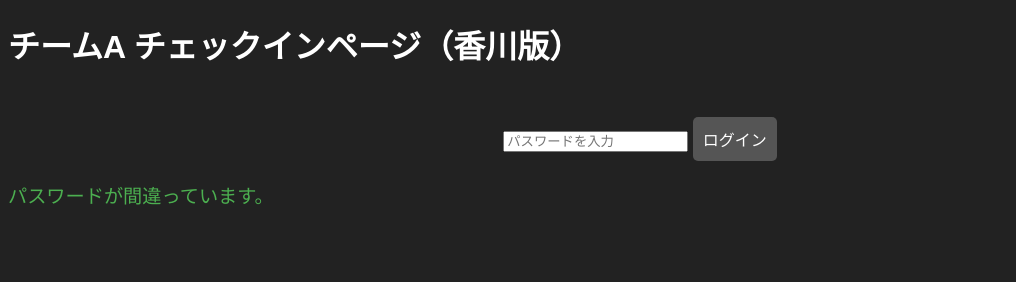
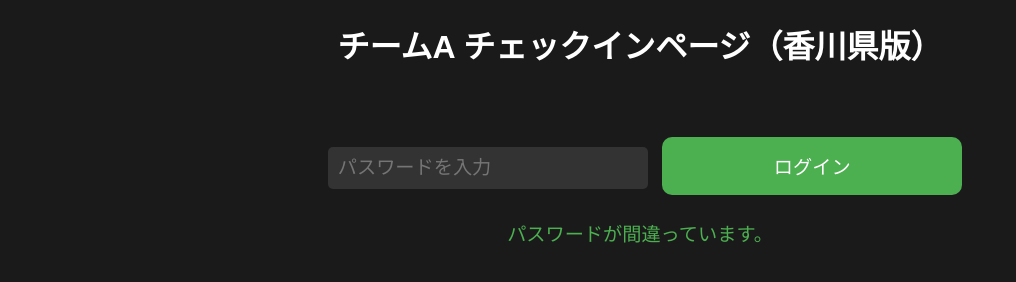
Before and after one commit to kotisahoika/KAGAWAa, a plain HTML site: page index.html in a window 1280 px wide. Both pictures are taken after a click on the button "ログイン". Shown: the whole page, without its empty margins (0-1016 px from the left). Drawn offline with Linux system fonts and the light colour scheme; no server answers.

Commit message:
index.html

```diff
--- a/index.html
+++ b/index.html
@@ -2,42 +2,57 @@
 <html lang="ja">
 <head>
     <meta charset="UTF-8">
-    <title>チームA チェックインページ（香川版）</title>
+    <meta name="viewport" content="width=device-width, initial-scale=1.0">
+    <title>チームA チェックインページ（香川県版）</title>
     <style>
         body {
-            background-color: #222;
+            background-color: #1a1a1a;
             color: white;
             font-family: Arial, sans-serif;
+            margin: 0;
+            padding: 0;
+            text-align: center;
         }
         button {
-            background-color: #555;
+            background-color: #4CAF50;
             color: white;
             border: none;
-            padding: 10px;
+            padding: 15px;
             cursor: pointer;
-            border-radius: 5px;
-            font-size: 1em;
-            transition: background-color 0.3s;
+            font-size: 1.2em;
+            border-radius: 10px;
+            margin-top: 20px;
+            width: 80%;
+            max-width: 300px;
         }
         button:hover {
-            background-color: #777;
+            background-color: #45a049;
         }
-        .score-info {
+        input {
+            padding: 10px;
+            font-size: 1.2em;
+            margin: 10px;
+            width: 80%;
+            max-width: 300px;
+            border-radius: 5px;
+            border: none;
+            background-color: #333;
+            color: white;
+        }
+        .score-info, #message {
             margin-top: 20px;
+            font-size: 1.2em;
         }
         #loginDiv {
-            text-align: center;
             margin-top: 50px;
         }
         #message {
-            margin-top: 20px;
-            font-size: 1.2em;
-            color: #4CAF50; /* 成功時のメッセージ色 */
+            color: #4CAF50;
         }
     </style>
 </head>
 <body>
-    <h1>チームA チェックインページ（香川版）</h1>
+    <h1>チームA チェックインページ（香川県版）</h1>
     <div id="loginDiv">
         <input type="password" id="passwordInput" placeholder="パスワードを入力">
         <button id="loginButton">ログイン</button>
@@ -47,14 +62,23 @@
         <p>最終チェックイン時刻: <span id="lastCheckin">未チェックイン</span></p>
     </div>
     <button id="checkInButton" style="display:none;">チェックイン</button>
-    <div id="message"></div> <!-- メッセージ表示用の要素 -->
+    <div id="message"></div>
 
     <script>
-        const GAS_URL = 'https://script.google.com/macros/s/AKfycbwbfVrBJR-5jcZkTwP2Oz71lNCp6cndMbWnenNGpb9duaHwBInP0OTnxT-62E74CSBh/exec'; // GASのURL
+        const GAS_URL = 'https://script.google.com/macros/s/あなたのスクリプトID/exec'; // 香川県版用GASのURL
         const TEAM_NAME = 'チームA';
         const TEAM_PASSWORD = 'ni4EU';
         let score = 0;
         let lastCheckinTime = '未チェックイン';
+        let END_TIME; // 終了時刻をここで管理
+
+        function fetchEndTime() {
+            fetch(GAS_URL + '?action=getEndTime')
+                .then(response => response.json())
+                .then(data => {
+                    END_TIME = new Date(data.endTime);
+                });
+        }
 
         function fetchScore() {
             fetch(GAS_URL + '?action=getScores&team=' + TEAM_NAME)
@@ -79,25 +103,30 @@
                       Math.sin(Δλ / 2) * Math.sin(Δλ / 2);
             const c = 2 * Math.atan2(Math.sqrt(a), Math.sqrt(1 - a));
 
-            const distance = R * c;
-            return distance; // メートル単位で距離を返す
+            return R * c; // メートル単位で距離を返す
         }
 
         function checkIn() {
+            const currentTime = new Date();
+            const oneHourBeforeEnd = new Date(END_TIME.getTime() - (1 * 60 * 60 * 1000)); // 終了時刻の1時間前
+
+            if (currentTime >= oneHourBeforeEnd) {
+                document.getElementById('message').innerText = '終了1時間前のため、LINE通知は行われませんがチェックインは成功しました！';
+            } else {
                 navigator.geolocation.getCurrentPosition((position) => {
                     const userLat = position.coords.latitude;
                     const userLng = position.coords.longitude;
 
                     const locations = [
                         { name: '高松駅', lat: 34.35063067752835, lng: 134.0462416992097, points: 100 },
-                    { name: '香川県庁', lat: 34.34001823952227, lng: 134.04440589843867, points: 100 },
+                        { name: '香川県庁', lat: 34.34001823952227, lng: 134.04440589843867, points: 150 },
                         { name: '高松市役所', lat: 34.342763984224945, lng: 134.0467990873059, points: 100 }
                     ];
 
                     let checkinSuccessful = false;
                     locations.forEach(location => {
                         const distance = calculateDistance(userLat, userLng, location.lat, location.lng);
-                    if (distance <= 300) { // 300m以内
+                        if (distance <= 300) {
                             checkinSuccessful = true;
                             const data = {
                                 team: TEAM_NAME,
@@ -120,20 +149,20 @@
                                     document.getElementById('score').innerText = score;
                                     document.getElementById('lastCheckin').innerText = lastCheckinTime;
 
-                                // チェックイン成功メッセージを表示
-                                document.getElementById('message').innerText =
-                                    `チェックイン成功！\n地点: ${location.name}\n得点: ${location.points}点\nチェックイン時刻: ${lastCheckinTime}`;
+                                    document.getElementById('message').innerHTML =
+                                        `チェックイン成功！<br>地点: ${location.name}<br>得点: ${location.points}点<br>チェックイン時刻: ${lastCheckinTime}`;
                                 } else {
-                                document.getElementById('message').innerText = 'チェックイン処理に失敗しました。'; // 失敗メッセージ表示
+                                    document.getElementById('message').innerText = 'チェックイン処理に失敗しました。';
                                 }
                             });
                         }
                     });
 
                     if (!checkinSuccessful) {
-                    document.getElementById('message').innerText = 'チェックイン地点が近くにありません。'; // 失敗メッセージ表示
+                        document.getElementById('message').innerText = 'チェックイン地点が近くにありません。';
                     }
                 });
+            }
         }
 
         document.getElementById('loginButton').onclick = () => {
@@ -144,13 +173,19 @@
                 document.getElementById('checkInButton').style.display = 'block';
                 fetchScore();
             } else {
-                document.getElementById('message').innerText = 'パスワードが間違っています。'; // 失敗メッセージ表示
+                document.getElementById('message').innerText = 'パスワードが間違っています。';
             }
         };
 
         document.getElementById('checkInButton').onclick = () => {
             checkIn();
         };
+
+        // ページ読み込み時に終了時刻を取得
+        window.onload = () => {
+            fetchEndTime();
+            fetchScore();
+        };
     </script>
 </body>
 </html>
```
Lines whose indentation alone changed are shown as unchanged.
